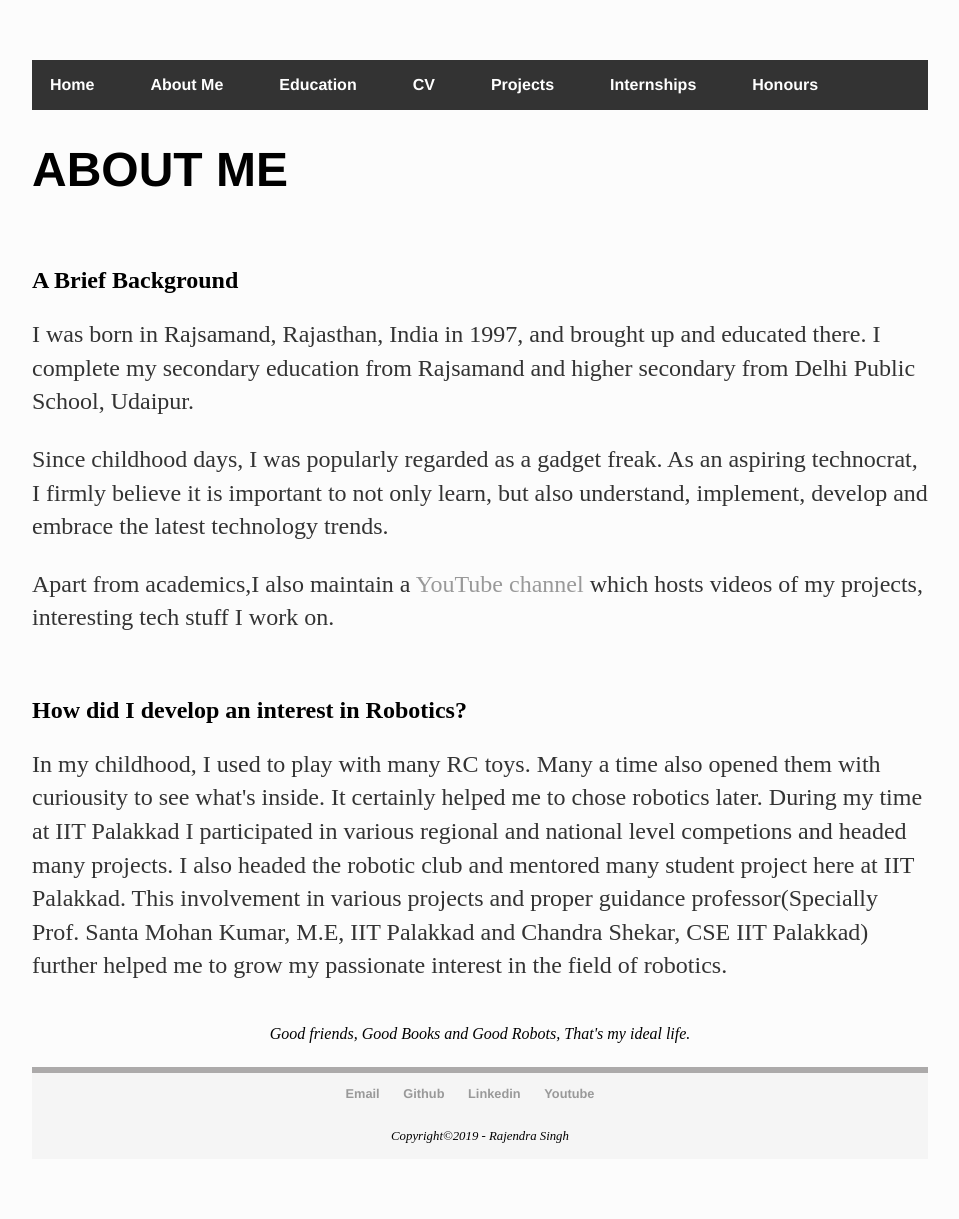
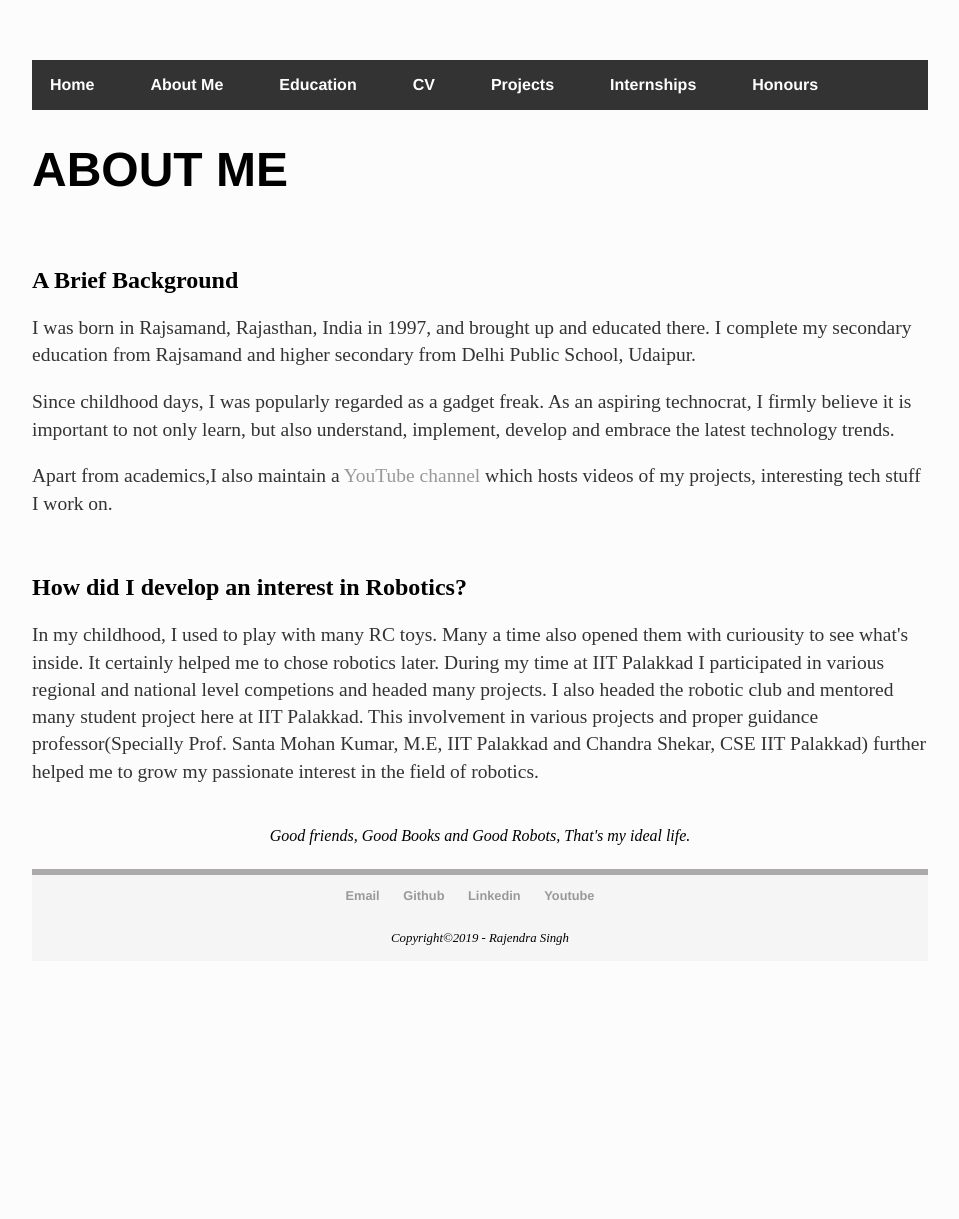
Before and after one commit to iamrajee/iamrajee.github.io, a Jekyll site: the page built from about/index.html, in a window 1280 px wide. Shown: the whole page, without its empty margins (160-1119 px from the left). Built offline with Jekyll 4.4.1, drawn with Linux system fonts in a browser that asks for light colours; after the commit the page ends 1021 px from its top, so only the background shows below that.

Commit message:
Update index.html

```diff
--- a/about/index.html
+++ b/about/index.html
@@ -6,14 +6,17 @@ title: ABOUT ME
 	<h1>{{ page.title }}</h1>
 	<br/>
 	<h2>A Brief Background</h2>
-	<p>I was born in Rajsamand, Rajasthan, India in 1997, and brought up and educated there. I complete my secondary education from Rajsamand and higher secondary from Delhi Public School, Udaipur.</p>
+	<font size="2.5"><p>I was born in Rajsamand, Rajasthan, India in 1997, and brought up and educated there. I complete my secondary education from Rajsamand and higher secondary from Delhi Public School, Udaipur.</p>
 	<p>Since childhood days, I was popularly regarded as a gadget freak. As an aspiring technocrat, I firmly believe it is important to not only learn, but also understand, implement, develop and embrace the latest technology trends.</p>
 	<p>Apart from academics,I also maintain a <a href="https://www.youtube.com/channel/UCzNSEsxHfpq_84-EkU9CRnQ/videos?view_as=subscriber">YouTube channel</a> which hosts videos of my projects, interesting tech stuff I work on.</p>
+	</font>
 	<br/>
 	<h2>How did I develop an interest in Robotics?</h2>
-	<p>In my childhood, I used to play with many RC toys. Many a time also opened them with curiousity to see what's inside. It certainly helped me to chose robotics later.
+	<font size="2.5"><p>In my childhood, I used to play with many RC toys. Many a time also opened them with curiousity to see what's inside. It certainly helped me to chose robotics later.
 	During my time at IIT Palakkad I participated in various regional and national level competions and headed many projects.
 	I also headed the robotic club and mentored many student project here at IIT Palakkad.
 	This involvement in various projects and proper guidance professor(Specially Prof. Santa Mohan Kumar, M.E, IIT Palakkad and Chandra Shekar, CSE IIT Palakkad) further helped me to grow my passionate interest in the field of robotics.</p>
+	</font>
 	<p><center><em><br><br<br>Good friends, Good Books and Good Robots, That's my ideal life.</em></center></p>
+
 </div><!-- /.blurb -->
```
